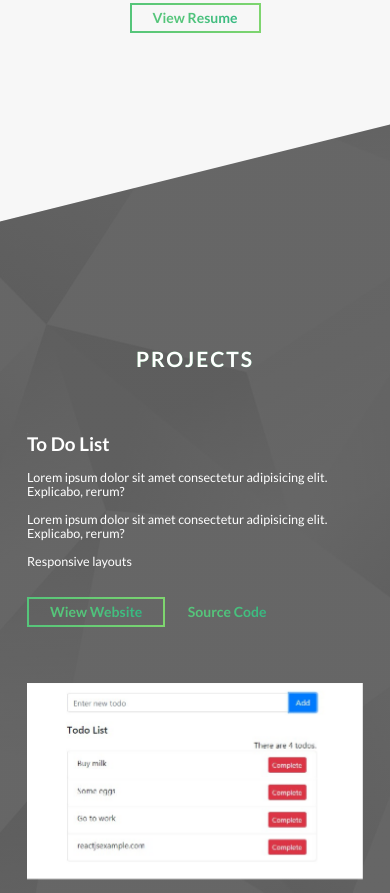
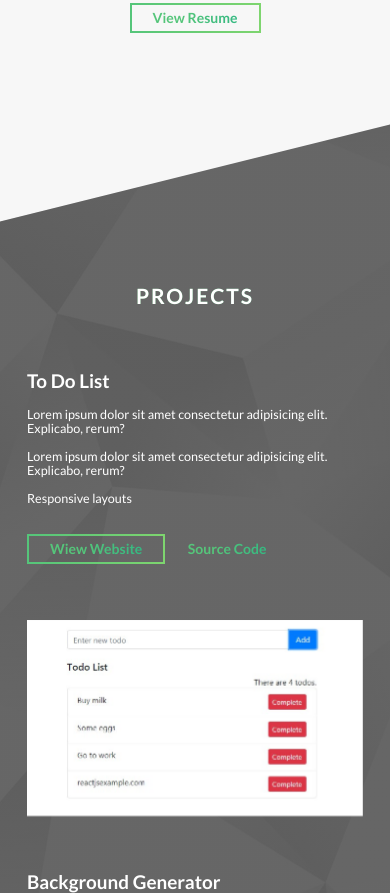
Before and after one commit to drianoK/Portfolio, a website: page index.html in a window 390 px wide. Shown: the part 1440-2333 px from the top of the page. Drawn offline with Linux system fonts and the light colour scheme; a web font is replaced by a local one.

Commit message:
Changed the mobile project section h2 margin-top: -4rem, section.project padding: 20rem 0;

```diff
--- a/sass/base/_typography.scss
+++ b/sass/base/_typography.scss
@@ -82,9 +82,10 @@ body {
         text-shadow: none;
 
 
-        // @include respond(tab-land) { // TABLET LANDSCAPE MEDIA QUERY
-        //     margin-top: -6rem;
-        //    }
+        @include respond(phone) {
+            margin-top: -4rem;
+
+        }
     }
 
 }
--- a/sass/pages/_home.scss
+++ b/sass/pages/_home.scss
@@ -32,6 +32,10 @@
                     transform: skewY(14deg);
                 }
         }
+
+        @include respond(phone) {
+            padding: 20rem 0;
+        }
 }
 
 
```
Also changed, not shown: css/style.css.
